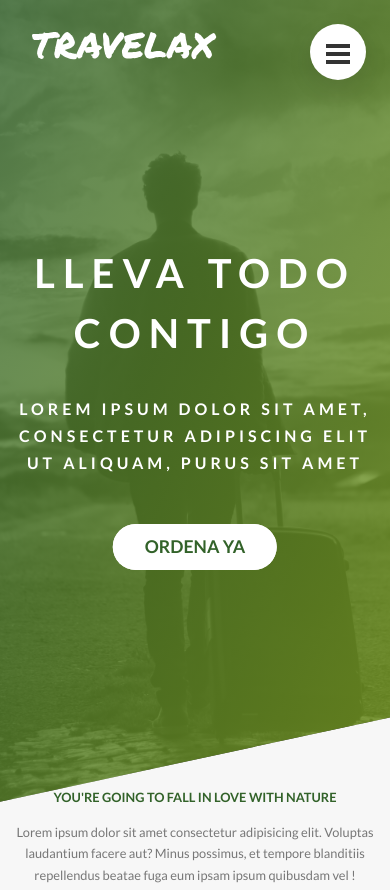
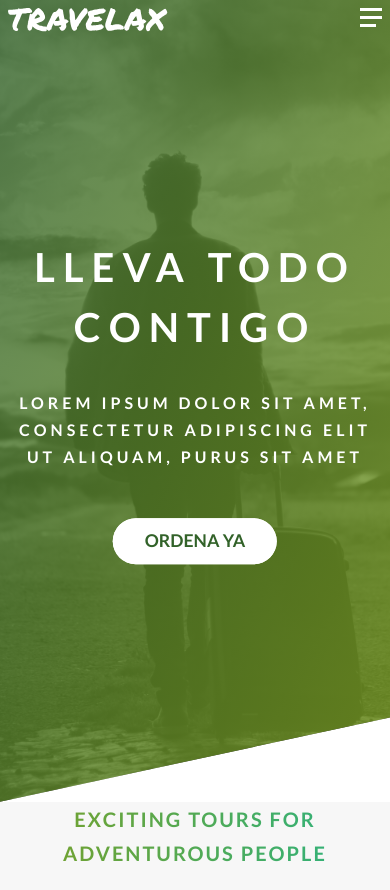
Before and after one commit to bohorquez866/travelax, a website: page index.html in a window 390 px wide. Shown: the top 890 px of the page. Drawn offline with Linux system fonts and the light colour scheme.

Commit message:
adds mobile navbar

```diff
--- a/index.html
+++ b/index.html
@@ -10,51 +10,24 @@
     <title>Travelax</title>
 </head>
 
-<body <div class="navigation">
-    <input type="checkbox" class="navigation__checkbox" id="navi-toggle">
+<body>
 
-    <label for="navi-toggle" class="navigation__button">
-            <span class="navigation__icon">
+    <nav class="navbar">
+        <a href="index.html" class="navbar__logo"> <img src="./img/logo.svg" alt=""> </a>
 
-        </span>
-    </label>
-
-    <div class="navigation__background">
-        &nbsp;
-    </div>
-    <nav class="navigation__nav">
-        <ul class="navigation__list">
-
-            <li class="navigation__item">
-                <a href="#about" class="navigation__link"><span>01</span> Acerca de nosotros</a>
-            </li>
-
-            <li class="navigation__item">
-                <a href="" class="navigation__link"><span>02 </span> Beneficios</a>
-            </li>
-
-            <li class="navigation__item">
-                <a href="#catalogo" class="navigation__link"><span>03 </span> PCatalogo</a>
-            </li>
-
-            <li class="navigation__item">
-                <a href="#testimonials" class="navigation__link"><span>04 </span> Testimonios</a>
-            </li>
-
-            <li class="navigation__item">
-                <a href="" class="navigation__link"><span>05 </span> ¡Contactanos Ahora!</a>
-            </li>
-
+        <ul class="navbar__list">
+            <li class="navbar__item"><a href="#about" class="navbar__link">Acerca de nosotros</a></li>
+            <li class="navbar__item"><a href="#features" class="navbar__link">Beneficios</a></li>
+            <li class="navbar__item"><a href="#catalogo" class="navbar__link">Catalogo</a></li>
+            <li class="navbar__item"><a href="#contact" class="navbar__link">Contacto</a></li>
         </ul>
+        <div class="burger-menu">
+            <span class="burger-menu__btn"></span>
+        </div>
     </nav>
 
-    </div>
 
     <header class="header">
-        <div class="header-logo-box">
-            <img src="./img/logo.svg" alt="Logo" class="header__logo">
-        </div>
-
         <div class="header__text-box">
             <h1 class="heading-primary">
                 <span class="heading-primary--main u-margin-bottom-medium">Lleva todo contigo</span>
@@ -80,7 +53,6 @@
                     <p class="paragraph">
                         Lorem ipsum dolor sit amet consectetur adipisicing elit. Voluptas laudantium facere aut? Minus possimus, et tempore blanditiis repellendus beatae fuga eum ipsam ipsum quibusdam vel !
                     </p>
-
                     <h3 class="heading-tertiary u-margin-bottom-small">
                         Live adventures like you never have before
                     </h3>
@@ -90,7 +62,6 @@
                 </div>
 
                 <div class="col-1-of-2">
-
                     <div class="composition">
                         <img srcset="./img/nat-1.jpg 300w, /img/nat-1-large.jpg 1000w" sizes="(max-width: 56.25em) 20vw,
                            (max-width: 37.5em) 30vw, 300px" src="./img/nat-1-large.jpg" alt="Landscape" class="composition__photo composition__photo--p1">
@@ -98,12 +69,6 @@
                         <img srcset="./img/nat-2.jpg 300w, /img/nat-2-large.jpg 1000w" sizes="(max-width: 56.25em) 20vw,     (max-width: 37.5em) 30vw, 300px" src="./img/nat-2-large.jpg" alt="Landscape" class="composition__photo composition__photo--p2">
 
                         <img srcset="./img/nat-3.jpg 300w, /img/nat-3-large.jpg 1000w" sizes="(max-width: 56.25em) 20vw,     (max-width: 37.5em) 30vw, 300px" src="./img/nat-3-large.jpg" alt="Landscape" class="composition__photo composition__photo--p3">
-
-
-                        <!-- <img src="./img/nat-1-large.jpg" alt="landscape" class="composition__photo composition__photo--p1">
-                        <img src="./img/nat-2-large.jpg" alt="landscape 2" class="composition__photo composition__photo--p2">
-                        <img src="./img/nat-3-large.jpg" alt="landscape 3" class="composition__photo composition__photo--p3">
-                    -->
                     </div>
                 </div>
         </section>
@@ -540,7 +505,7 @@
 
                             <!-- Form Group -->
                             <div class="form__group ">
-                                <button class="btn btn--green">Next Step &rarr;</button>
+                                <button class="btn btn--green">Enviar &rarr;</button>
                             </div>
 
                         </form>
@@ -589,11 +554,8 @@
             </article>
         </section>
     </footer>
-
-
-
-
-
 </body>
 
+<script src="./js/script.js"></script>
+
 </html>
--- /dev/null
+++ b/js/script.js
@@ -0,0 +1,29 @@
+const burguerMenu = document.querySelector('.burger-menu');
+const navbarList = document.querySelector('.navbar__list');
+
+//open and closes mobile menu
+burguerMenu.addEventListener('click', e => {
+    navbarList.classList.toggle('show-sidebar');
+});
+
+//change color on scroll
+
+const navbar = document.querySelector('.navbar');
+const sectionOne = document.querySelector('.header');
+
+const sectionOneOpt = {
+    rootMargin: "-50px"
+};
+
+const sectionObserver = new IntersectionObserver((entries, sectionObserver) => {
+    entries.forEach(entry => {
+        if (!entry.isIntersecting) {
+            navbar.classList.add('navbar--scrolled');
+        } else {
+            navbar.classList.remove('navbar--scrolled')
+        }
+    })
+
+}, sectionOneOpt)
+
+sectionObserver.observe(sectionOne);
--- a/sass/abstracts/_mixins.scss
+++ b/sass/abstracts/_mixins.scss
@@ -23,6 +23,12 @@
 1800> --> Big Desktop
 
 */
+
+@mixin mq-min($breakpoint) {
+    @media only screen and(max-width: 75em) {
+        @content
+    }
+}
 
 //If is just like if in programming:
 @mixin respond ($breakpoint) {
--- a/sass/base/_base.scss
+++ b/sass/base/_base.scss
@@ -1,8 +1,9 @@
-*::after,
-*::before {
+*,
+*::before,
+*::after {
     margin: 0;
     padding: 0;
-    box-sizing: inherit;
+    box-sizing: inherit
 }
 
 html {
@@ -24,10 +25,7 @@ html {
 }
 
 body {
-    box-sizing: border-box;
-    @include respond (tab-port) {
-        padding: 0;
-    }
+    margin-top: 5rem;
 }
 
 figure {
@@ -38,3 +36,21 @@ figure {
     color: $white;
     background-color: transparentize($color-primary, .1);
 }
+
+a {
+    text-decoration: none;
+    color: inherit;
+}
+
+li {
+    list-style: none;
+}
+
+img {
+    object-fit: cover;
+    width: 100%;
+}
+
+textarea {
+    resize: none;
+}
--- /dev/null
+++ b/sass/components/layout/_navbar.scss
@@ -0,0 +1,114 @@
+.navbar {
+    display: flex;
+    background-color: transparent;
+    justify-content: space-between;
+    align-items: center;
+    padding: 1rem;
+    width: 100%;
+    position: fixed;
+    z-index: 100000;
+    color: $white;
+    //shadow
+    @include respond(tab-port) {
+        display: flex;
+        flex-direction: column;
+        align-items: flex-start;
+    }
+    &--scrolled {
+        background-color: $color-tertiary-dark;
+    }
+    &__logo {
+        & img {
+            width: 20rem;
+            object-fit: cover;
+        }
+    }
+    &__list {
+        display: flex;
+        align-items: center;
+        transition: all .2s ease;
+        @include respond(tab-port) {
+            padding: 1rem 0 1rem 1rem;
+            text-align: center;
+            transform: scaleY(0);
+            position: absolute;
+            width: 100vw;
+            z-index: 100;
+            left: 0;
+            top: 100%;
+            display: block;
+            background: rgba(50, 98, 41, 0.7);
+            color: $white;
+        }
+    }
+    &__item {
+        &:not(:last-of-type) {
+            margin-right: 2rem;
+        }
+        @include respond(tab-port) {
+            &:not(:last-of-type) {
+                margin-right: 0rem;
+            }
+        }
+    }
+    &__link {
+        font-size: 2.2rem;
+        @include mq-min(tab-port) {
+            &:hover {
+                color: $color-primary;
+            }
+        }
+        @include respond(tab-port) {
+            &:hover {
+                color: unset;
+            }
+            &:active {
+                color: $color-tertiary-dark;
+            }
+        }
+    }
+}
+
+.burger-menu {
+    display: none;
+    position: absolute;
+    z-index: 1;
+    right: 1rem;
+    top: 1.5rem;
+    height: 2.1rem;
+    width: 2.8rem;
+    cursor: pointer;
+    transition: all 0.5s ease-in-out;
+    &__btn,
+    &__btn::before,
+    &__btn::after {
+        position: absolute;
+        width: 2.8rem;
+        transition: all 0.5s ease-in-out;
+        height: 3px;
+        background: $white;
+    }
+    &__btn::before,
+    &__btn::after {
+        content: '';
+    }
+    &__btn {
+        right: 0;
+        top: 0.5rem;
+        &::before {
+            top: -8px;
+            height: 3px;
+        }
+        &::after {
+            top: 8px;
+            width: 2rem;
+        }
+    }
+    @include respond(tab-port) {
+        display: block;
+    }
+}
+
+.show-sidebar {
+    transform: scaleY(1);
+}
--- a/sass/home/_home.scss
+++ b/sass/home/_home.scss
@@ -5,6 +5,7 @@
     @include respond (tab-port) {
         padding: 0 0;
         text-align: center;
+        margin-top: 0;
     }
 }
 
--- a/sass/main.scss
+++ b/sass/main.scss
@@ -19,6 +19,7 @@
 @import './components/layout/grid';
 @import './components/layout/footer';
 @import './components/layout/navigation';
+@import './components/layout/navbar'; //this is the normal navbar
 //
 //
 @import './base/base';
```
Also changed, not shown: sass/main.css, 1 other file.
